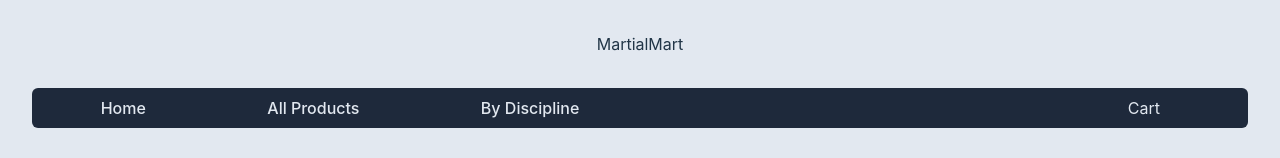
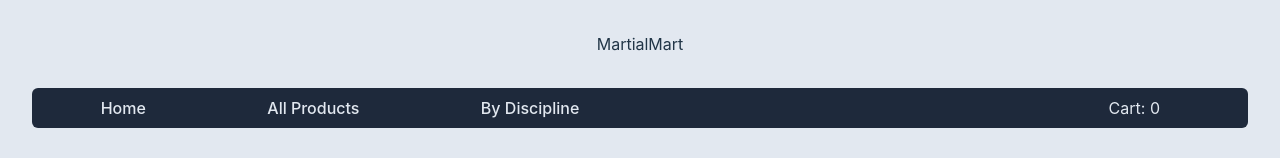
Before and after one commit to AJ-Gagliardo/martial-mart, a React (Vite) app: page / in a window 1280 px wide. Shown: the top 158 px of the page. Built offline with nearby package versions, Linux system fonts and the light colour scheme.

Commit message:
solved the problem where the setCartItems was not passing propperly to the other components, now the cart is working on the tests quere i just pass a new string between ompoennts

```diff
--- a/src/components/Cart.jsx
+++ b/src/components/Cart.jsx
@@ -1,5 +1,5 @@
 function Cart({ cartItems }) {
-  return <p className="ml-auto mr-2 sm:mr-20">Cart</p>;
+  return <p className="ml-auto mr-2 sm:mr-20">Cart: {cartItems.length}</p>;
 }
 
 export default Cart;
--- a/src/components/ProductsContainer.jsx
+++ b/src/components/ProductsContainer.jsx
@@ -6,7 +6,7 @@ import { useOutletContext } from "react-router-dom";
 
 function ProductsContainer() {
   // console.log(fakedb[0].name);
-  const { cartItems, setCartItems } = useOutletContext;
+  const { cartItems, setCartItems } = useOutletContext();
 
   const [query, setQuery] = useState();
   const [discipline, setDiscipline] = useState();
@@ -18,9 +18,13 @@ function ProductsContainer() {
   // }, []);
 
   function addToCart(product) {
-    alert("product added");
-    setCartItems([...cartItems, 1]);
+    // alert("product added");
+    setCartItems([...cartItems, "new product"]);
   }
+
+  // useEffect(() => {
+  //   setCartItems([...cartItems, "new product"]);
+  // }, []);
 
   return (
     <>
--- a/src/ui/AppLayout.jsx
+++ b/src/ui/AppLayout.jsx
@@ -5,14 +5,14 @@ import Carousel from "../components/Carousel";
 import { useState } from "react";
 
 function AppLayout() {
-  const [cartItems, setCatItems] = useState([]);
+  const [cartItems, setCartItems] = useState([]);
   return (
     <div className="bg-slate-200">
       <Header />
-      <Nav cartItems={cartItems} setCartItems={setCatItems} />
+      <Nav cartItems={cartItems} setCartItems={setCartItems} />
       {/* <Carousel /> */}
       {/* testing with context prop, read online that I cant pass props on an outlet */}
-      <Outlet context={({ cartItems }, { setCatItems })} />
+      <Outlet context={{ cartItems, setCartItems }} />
     </div>
   );
 }
```
